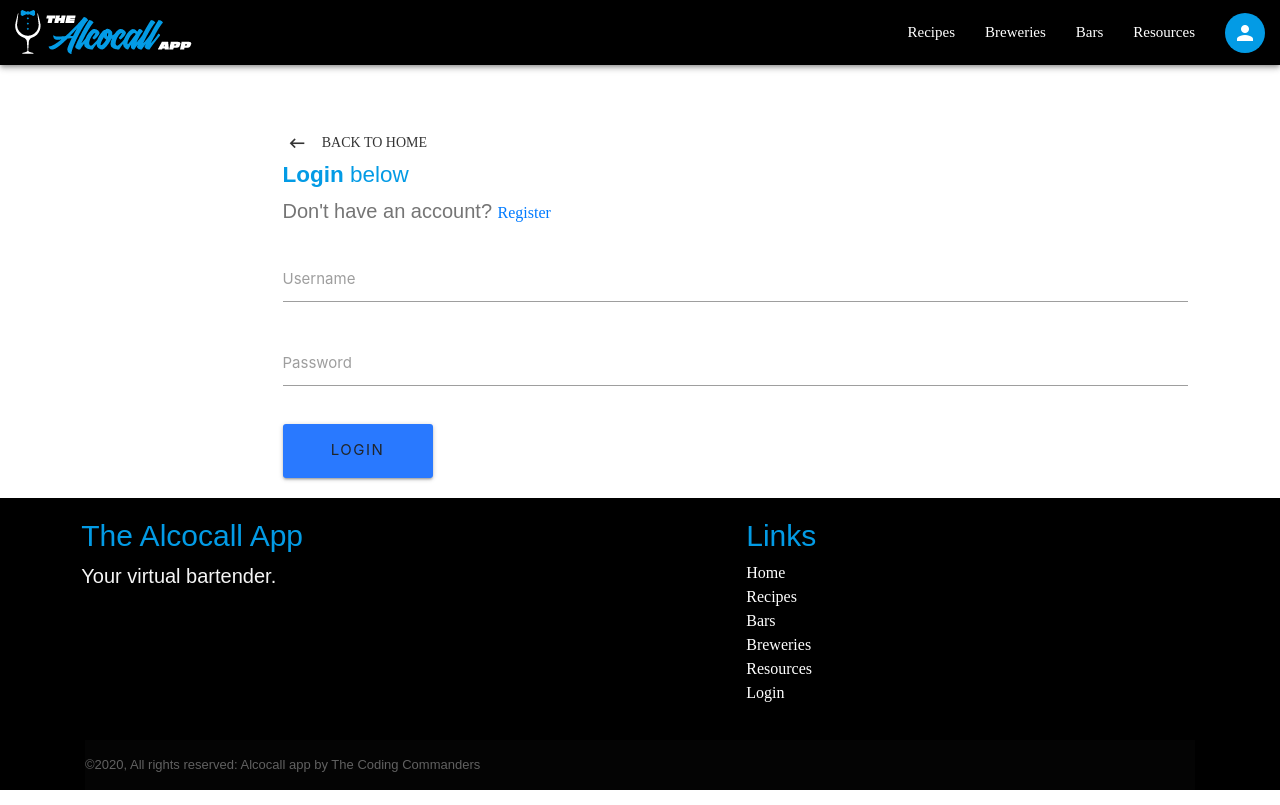
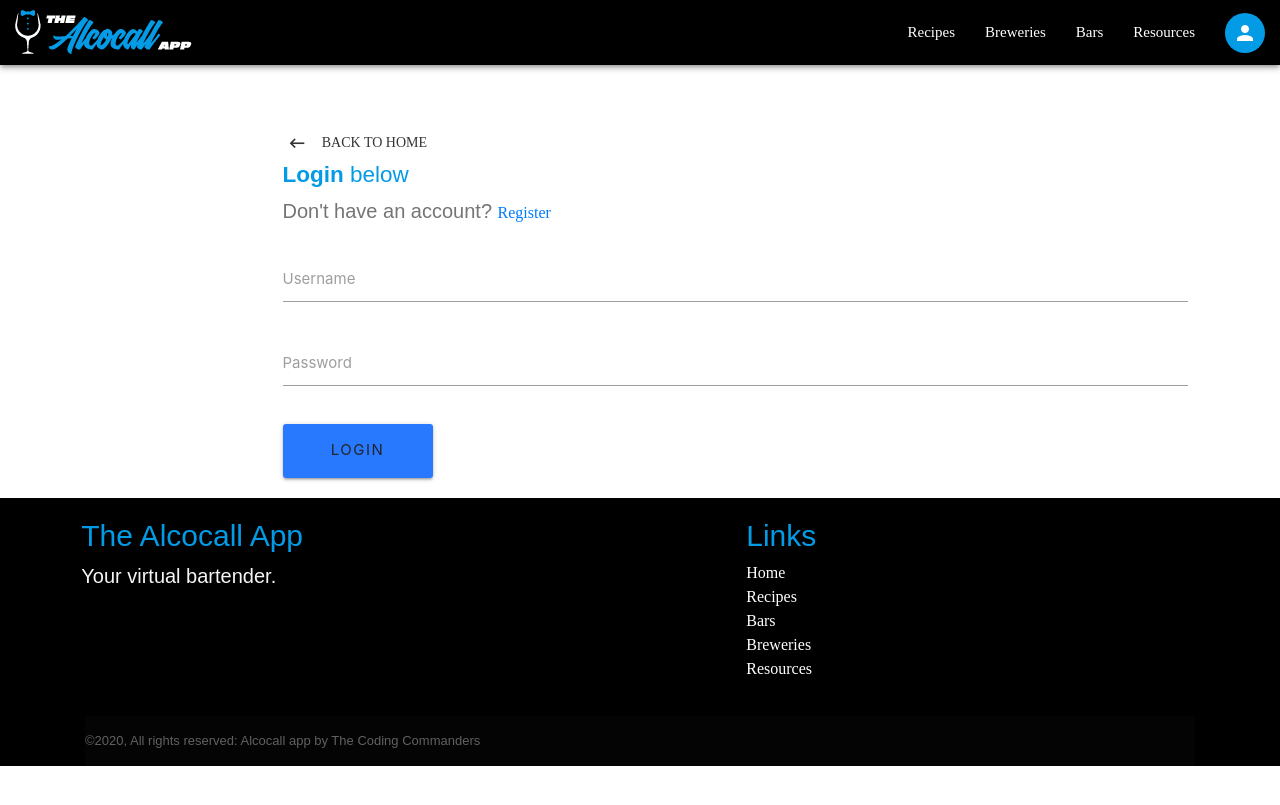
Before and after one commit to amaliawhay/alcocall, a React (Create React App) app in the folder client/: page /login in a window 1280 px wide. Built offline with nearby package versions, Linux system fonts and the light colour scheme; a web font is replaced by a local one.

Commit message:
removed main text/container component

```diff
--- a/client/src/component/footer/footer.js
+++ b/client/src/component/footer/footer.js
@@ -43,11 +43,6 @@ function footer() {
                     Resources
                   </Link>
                 </li>
-                <li>
-                  <Link className="footer-a" to="signin" alt="Login/Sign up">
-                    Login
-                  </Link>
-                </li>
               </ul>
             </div>
           </div>
--- a/client/src/pages/home/index.js
+++ b/client/src/pages/home/index.js
@@ -9,7 +9,7 @@ function home() {
   return (
     <div>
       <Jumbo />
-      <Container />
+      {/* <Container /> */}
       <RandomCard />
       <BreweryCard />
       <BarCard />
```
